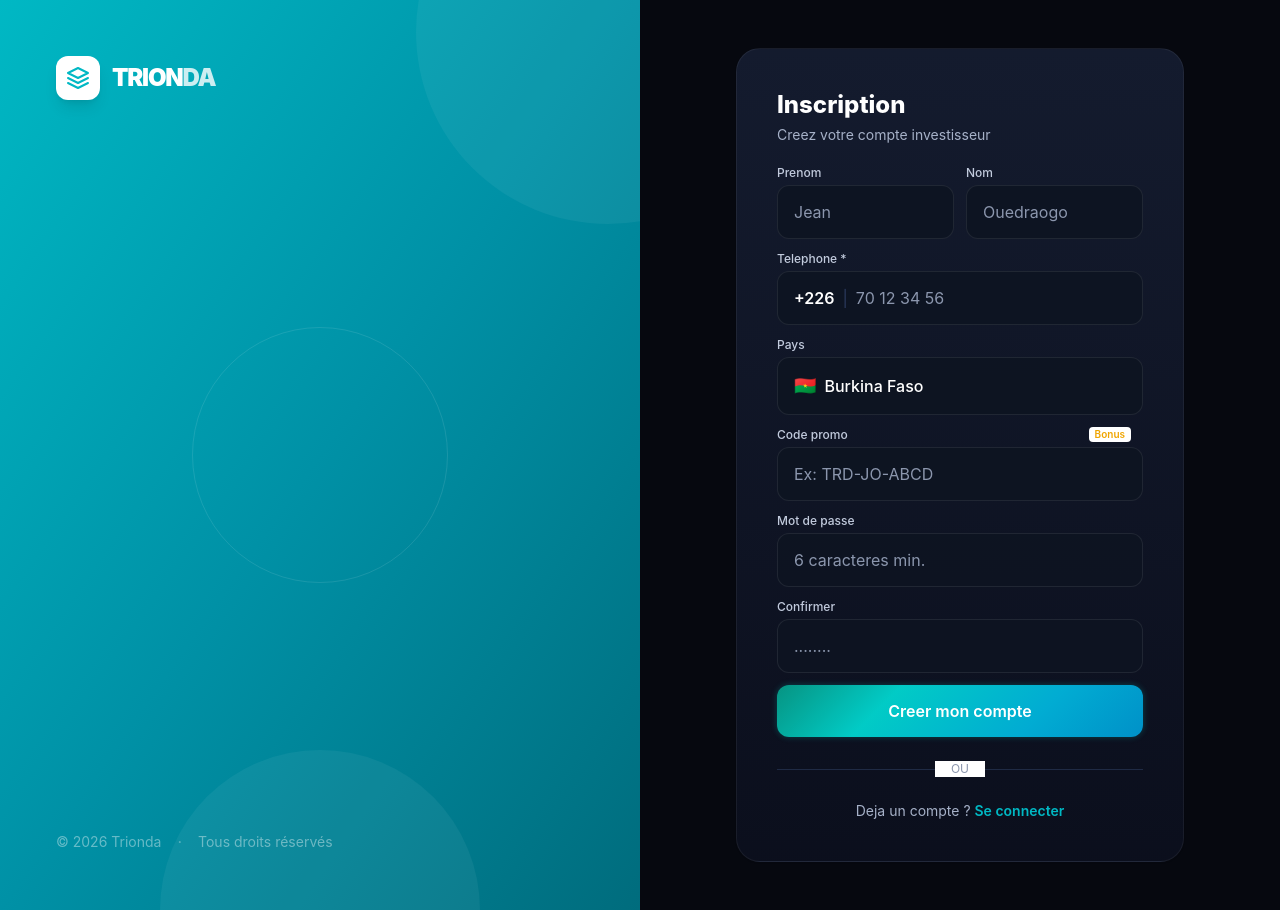
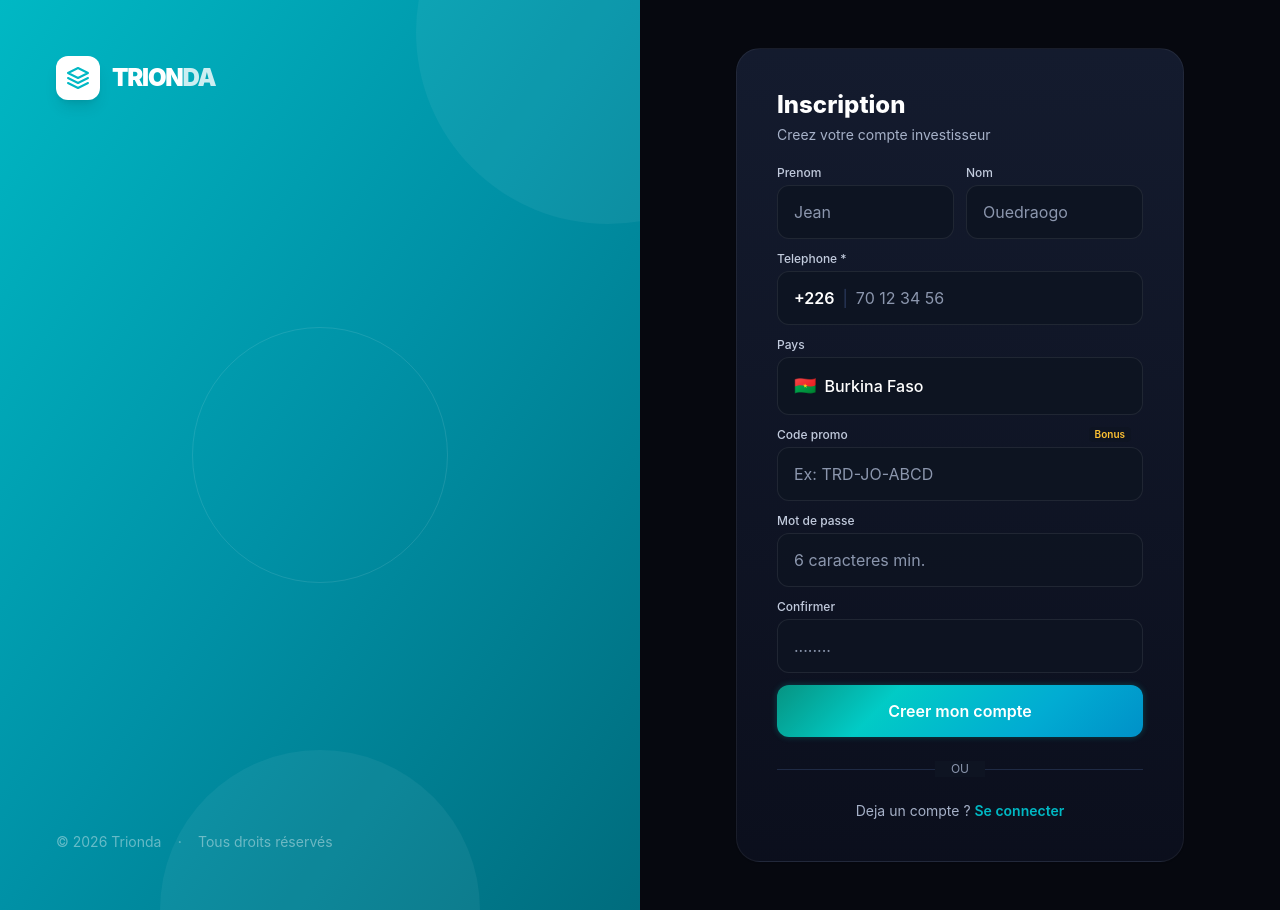
Before and after one commit to fredogary7-rgb/trionda, a Next.js app: page /register in a window 1280 px wide. Built offline with nearby package versions, Linux system fonts and the light colour scheme.

Commit message:
style: correctif contraste (bg-white -> dark) + effet etoile neol

```diff
--- a/src/app/admin/page.tsx
+++ b/src/app/admin/page.tsx
@@ -77,7 +77,7 @@ export default function AdminPage() {
         {(["users","deposits","withdrawals","credit"] as const).map(t => (
           <button key={t} onClick={() => setTab(t)}
             className={`px-4 py-2 rounded-xl text-sm font-medium whitespace-nowrap transition-colors ${
-              tab === t ? "bg-brand-500/10 text-brand-500 border border-brand-500/20" : "bg-white text-gray-400 hover:text-gray-900"
+              tab === t ? "bg-brand-500/10 text-brand-400 border border-brand-500/20" : "bg-[#0e1422] text-gray-400 border border-white/5 hover:text-gray-700"
             }`}>
             {t === "users" && `👥 Utilisateurs (${data?.users?.length || 0})`}
             {t === "deposits" && `💳 Dépôts (${data?.pendingDeposits?.length || 0})`}
--- a/src/app/dashboard/invest/page.tsx
+++ b/src/app/dashboard/invest/page.tsx
@@ -98,7 +98,7 @@ export default function InvestPage() {
           <p className="text-sm text-gray-400">Choisissez un plan</p>
           <h2 className="text-xl font-black text-gray-900">💰 Investir</h2>
         </div>
-        <div className="bg-white rounded-xl px-4 py-2">
+        <div className="bg-[#0e1422] border border-white/5 rounded-xl px-4 py-2">
           <p className="text-[10px] text-gray-400 uppercase mb-0.5">Solde</p>
           <p className="text-sm font-bold text-gray-900">{balance.toLocaleString("fr-FR")} FCFA</p>
         </div>
--- a/src/app/dashboard/transactions/page.tsx
+++ b/src/app/dashboard/transactions/page.tsx
@@ -78,8 +78,8 @@ export default function TransactionsPage() {
             onClick={() => setFilter(f.key)}
             className={`px-4 py-2 rounded-xl text-sm font-medium whitespace-nowrap transition-colors border ${
               filter === f.key
-                ? "bg-brand-500/10 text-brand-500 border-brand-500/20"
-                : "bg-white text-gray-400 border-gray-100"
+                ? "bg-brand-500/10 text-brand-400 border-brand-500/20"
+                : "bg-[#0e1422] text-gray-400 border-white/5"
             }`}
           >
             {f.label}
@@ -99,7 +99,7 @@ export default function TransactionsPage() {
               const amt = Math.abs(parseFloat(tx.amount || "0"));
               return (
                 <div key={tx.id} className="flex items-center gap-3 p-3 rounded-xl bg-gray-50">
-                  <div className="w-10 h-10 rounded-xl bg-white border border-gray-100 flex items-center justify-center text-lg shrink-0">
+                  <div className="w-10 h-10 rounded-xl bg-[#0e1422] border border-white/5 flex items-center justify-center text-lg shrink-0">
                     {meta.icon}
                   </div>
                   <div className="flex-1 min-w-0">
--- a/src/app/globals.css
+++ b/src/app/globals.css
@@ -11,12 +11,25 @@
     @apply text-gray-900 font-sans antialiased;
     min-height: 100vh;
     background:
+      radial-gradient(2px 2px at 6% 10%, rgba(0, 253, 252, 0.55), transparent),
+      radial-gradient(1.5px 1.5px at 15% 28%, rgba(0, 253, 252, 0.4), transparent),
+      radial-gradient(2px 2px at 28% 6%, rgba(0, 180, 255, 0.5), transparent),
+      radial-gradient(1px 1px at 42% 48%, rgba(0, 253, 252, 0.4), transparent),
+      radial-gradient(2px 2px at 55% 15%, rgba(120, 40, 255, 0.45), transparent),
+      radial-gradient(1.5px 1.5px at 65% 68%, rgba(0, 253, 252, 0.45), transparent),
+      radial-gradient(2px 2px at 75% 35%, rgba(0, 180, 255, 0.45), transparent),
+      radial-gradient(1px 1px at 85% 55%, rgba(0, 253, 252, 0.4), transparent),
+      radial-gradient(2px 2px at 10% 75%, rgba(120, 40, 255, 0.4), transparent),
+      radial-gradient(1.5px 1.5px at 35% 85%, rgba(0, 253, 252, 0.5), transparent),
+      radial-gradient(2px 2px at 52% 65%, rgba(0, 180, 255, 0.4), transparent),
+      radial-gradient(1px 1px at 70% 82%, rgba(0, 253, 252, 0.45), transparent),
       radial-gradient(ellipse 900px 600px at 12% 0%, rgba(0, 223, 216, 0.08) 0%, transparent 55%),
       radial-gradient(ellipse 700px 500px at 85% 15%, rgba(0, 160, 255, 0.07) 0%, transparent 50%),
       radial-gradient(ellipse 550px 400px at 20% 55%, rgba(120, 40, 255, 0.06) 0%, transparent 50%),
       radial-gradient(ellipse 500px 350px at 70% 70%, rgba(0, 223, 216, 0.05) 0%, transparent 45%),
       linear-gradient(195deg, #030510 0%, #080c18 22%, #0e1222 50%, #060a16 78%, #02040d 100%);
     background-attachment: fixed;
+    background-color: #06080f;
   }
   ::-webkit-scrollbar { width: 4px; }
   ::-webkit-scrollbar-track { background: #06080f; }
--- a/src/app/login/page.tsx
+++ b/src/app/login/page.tsx
@@ -87,7 +87,7 @@ function LoginForm() {
 
           <div className="relative my-7">
             <div className="absolute inset-0 flex items-center"><div className="w-full border-t border-gray-200" /></div>
-            <div className="relative flex justify-center"><span className="px-4 text-xs text-gray-400 bg-white">OU</span></div>
+            <div className="relative flex justify-center"><span className="px-4 text-xs text-gray-400 bg-[#0e1422]">OU</span></div>
           </div>
 
           <p className="text-center text-sm text-gray-500">
--- a/src/app/register/page.tsx
+++ b/src/app/register/page.tsx
@@ -62,12 +62,12 @@ function RegisterForm() {
                 <div><label className="block text-xs font-medium text-gray-600 mb-1">Prenom</label><input type="text" value={f.fn} onChange={up("fn")} className="input-light" placeholder="Jean" required /></div>
                 <div><label className="block text-xs font-medium text-gray-600 mb-1">Nom</label><input type="text" value={f.ln} onChange={up("ln")} className="input-light" placeholder="Ouedraogo" required /></div>
               </div>
-              <div><label className="block text-xs font-medium text-gray-600 mb-1">Telephone *</label><div className="input-light flex items-center gap-2 focus-within:border-brand-400 focus-within:ring-2 focus-within:ring-brand-400/15 focus-within:bg-white"><span className="text-gray-900 font-semibold shrink-0">+226</span><span className="text-gray-300">|</span><input type="tel" value={f.ph} onChange={up("ph")} className="bg-transparent outline-none w-full" placeholder="70 12 34 56" required /></div></div>
+              <div><label className="block text-xs font-medium text-gray-600 mb-1">Telephone *</label><div className="input-light flex items-center gap-2 focus-within:border-brand-400 focus-within:ring-2 focus-within:ring-brand-400/15"><span className="text-gray-900 font-semibold shrink-0">+226</span><span className="text-gray-300">|</span><input type="tel" value={f.ph} onChange={up("ph")} className="bg-transparent outline-none w-full" placeholder="70 12 34 56" required /></div></div>
               <div><label className="block text-xs font-medium text-gray-600 mb-1">Pays</label><div className="input-light flex items-center gap-2 cursor-default"><span className="text-lg">🇧🇫</span><span className="text-gray-900 font-medium">Burkina Faso</span></div></div>
               <div className="relative">
                 <label className="block text-xs font-medium text-gray-600 mb-1">Code promo</label>
                 <input type="text" value={f.pc} onChange={up("pc")} className="input-light" placeholder="Ex: TRD-JO-ABCD" />
-                <span className="absolute right-3 top-0 text-[10px] text-gold-500 font-semibold bg-white px-1.5 rounded">Bonus</span>
+                <span className="absolute right-3 top-0 text-[10px] text-gold-400 font-semibold bg-[#0e1422] px-1.5 rounded">Bonus</span>
               </div>
               <div><label className="block text-xs font-medium text-gray-600 mb-1">Mot de passe</label><input type="password" value={f.pw} onChange={up("pw")} className="input-light" placeholder="6 caracteres min." required /></div>
               <div><label className="block text-xs font-medium text-gray-600 mb-1">Confirmer</label><input type="password" value={f.cp} onChange={up("cp")} className="input-light" placeholder="........" required /></div>
@@ -76,7 +76,7 @@ function RegisterForm() {
 
             <div className="relative my-6">
               <div className="absolute inset-0 flex items-center"><div className="w-full border-t border-gray-200" /></div>
-              <div className="relative flex justify-center"><span className="px-4 text-xs text-gray-400 bg-white">OU</span></div>
+              <div className="relative flex justify-center"><span className="px-4 text-xs text-gray-400 bg-[#0e1422]">OU</span></div>
             </div>
 
             <p className="text-center text-sm text-gray-500">
--- a/src/components/DashboardAnnouncementPopup.tsx
+++ b/src/components/DashboardAnnouncementPopup.tsx
@@ -62,7 +62,7 @@ export default function DashboardAnnouncementPopup() {
 
       {/* Carte */}
       <div
-        className={`relative w-full max-w-[480px] max-h-[80vh] overflow-y-auto bg-white rounded-[28px] shadow-2xl transition-all duration-300 ${
+        className={`relative w-full max-w-[480px] max-h-[80vh] overflow-y-auto bg-[#0e1422] rounded-[28px] shadow-2xl border border-white/10 transition-all duration-300 ${
           shown ? "opacity-100 scale-100" : "opacity-0 scale-95"
         }`}
       >
--- a/src/components/NotificationCenter.tsx
+++ b/src/components/NotificationCenter.tsx
@@ -69,7 +69,7 @@ return (
 
 function Dropdown({ notifs, loading, onMarkAll }: { notifs: Notif[]; loading: boolean; onMarkAll: () => void }) {
   return (
-    <div className="absolute right-0 top-12 w-80 sm:w-96 bg-white rounded-2xl shadow-xl border border-gray-100 overflow-hidden animate-fade-in z-50">
+    <div className="absolute right-0 top-12 w-80 sm:w-96 bg-[#0e1422] rounded-2xl shadow-xl border border-white/10 overflow-hidden animate-fade-in z-50">
       <div className="flex items-center justify-between p-4 border-b border-gray-100">
         <h3 className="text-sm font-bold text-gray-900">Notifications</h3>
         <span className="text-[11px] text-brand-500 font-medium">{notifs.length} récentes</span>
```
